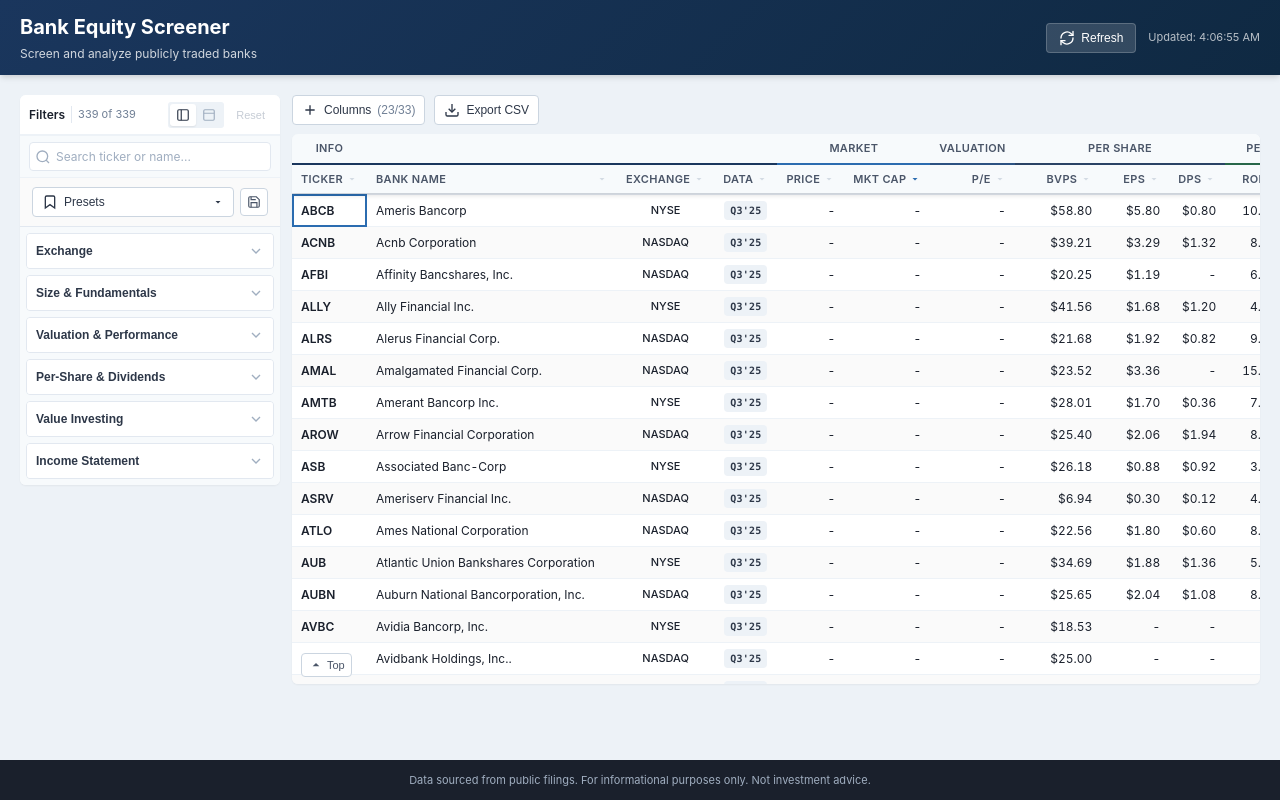
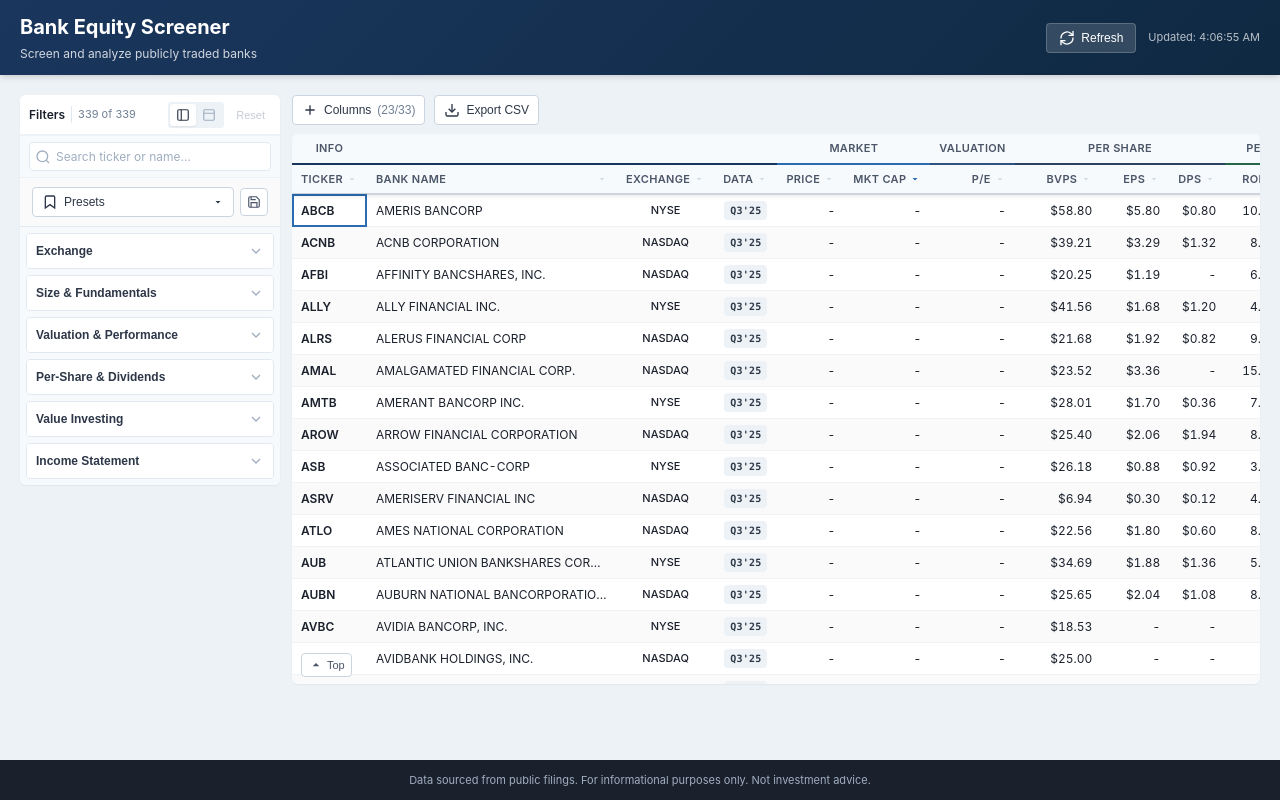
Before and after one commit to CHarrisInvest/Bank-Analyzer, a React (Vite) app: page / in a window 1280 px wide. Built offline with nearby package versions, Linux system fonts and the light colour scheme.

Commit message:
Change bank names to all caps for consistency

```diff
--- a/src/components/Screener.jsx
+++ b/src/components/Screener.jsx
@@ -6,7 +6,7 @@ import { getUniqueExchanges } from '../data/sheets.js';
 /**
  * Clean up bank name for display
  * - Remove state abbreviations in slashes (e.g., "/PA/", "/DE/", "/MN")
- * - Convert to title case if all caps
+ * - Convert all letters to uppercase for consistency
  */
 function cleanBankName(name) {
   if (!name) return name;
@@ -15,29 +15,13 @@ function cleanBankName(name) {
   // /PA/, /DE/, /VA/, etc. (with closing slash)
   // /MN, /TX, /VT, etc. (without closing slash at end)
   let cleaned = name
-    .replace(/\s*\/[A-Z]{2}\/$/, '')      // " /PA/" at end
-    .replace(/\s*\/[A-Z]{2}$/, '')        // " /MN" at end (no closing slash)
-    .replace(/\s+\/[A-Z]{2}\/\s*/g, ' ')  // " /PA/ " in middle
+    .replace(/\s*\/[A-Za-z]{2}\/$/, '')      // " /PA/" at end
+    .replace(/\s*\/[A-Za-z]{2}$/, '')        // " /MN" at end (no closing slash)
+    .replace(/\s+\/[A-Za-z]{2}\/\s*/g, ' ')  // " /PA/ " in middle
     .trim();
 
-  // Convert to title case if the name is all caps (more than 3 chars to avoid tickers)
-  if (cleaned.length > 3 && cleaned === cleaned.toUpperCase()) {
-    cleaned = cleaned
-      .toLowerCase()
-      .replace(/\b\w/g, (char) => char.toUpperCase())
-      // Fix common abbreviations that should stay uppercase
-      .replace(/\bInc\b/g, 'Inc.')
-      .replace(/\bCorp\b/g, 'Corp.')
-      .replace(/\bBanc\b/g, 'Banc')
-      .replace(/\bN\.a\.\b/gi, 'N.A.')
-      .replace(/\bFsb\b/g, 'FSB')
-      .replace(/\bSsb\b/g, 'SSB')
-      .replace(/\bNa\b/g, 'NA')
-      .replace(/\bLlc\b/g, 'LLC')
-      .replace(/\bLp\b/g, 'LP')
-      // Fix common bank acronyms (2-4 letter words that should be uppercase)
-      .replace(/\b(Cnb|Fnb|Pnc|Usb|Umb|Tcf|Bbva|Bmo|Td|Wsfs|Ccb|Fcb)\b/gi, (m) => m.toUpperCase());
-  }
+  // Convert all letters to uppercase for consistency
+  cleaned = cleaned.toUpperCase();
 
   return cleaned;
 }
```
